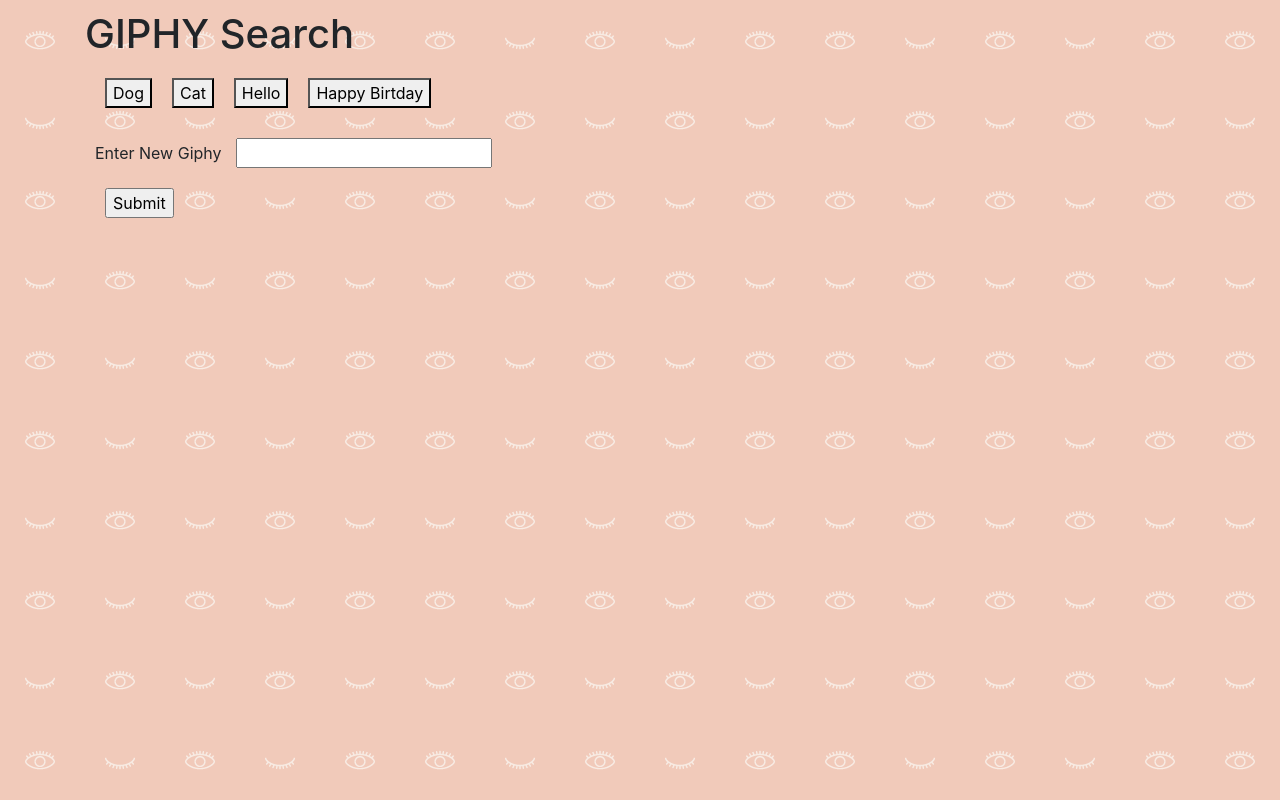
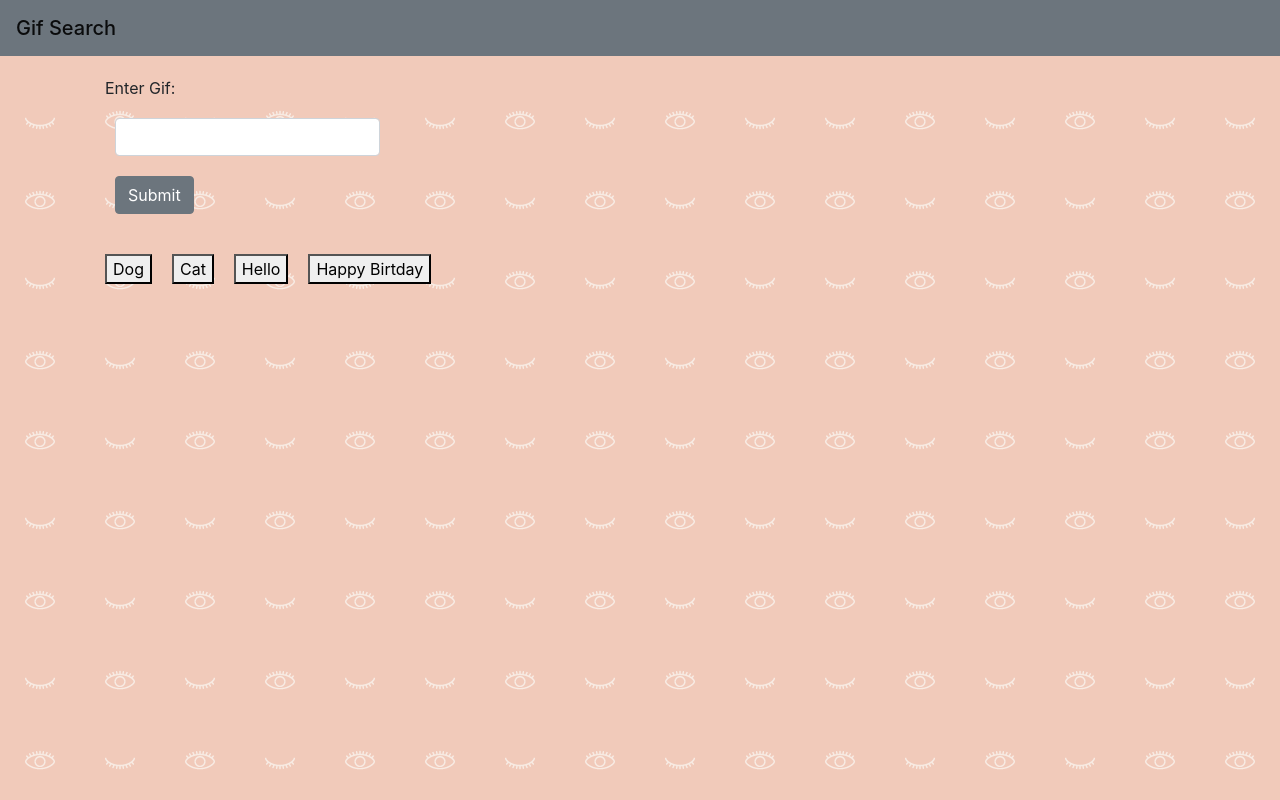
Before and after one commit to rhumel/Giphy-app, a plain HTML site: page index.html in a window 1280 px wide. Drawn offline with nearby package versions, Linux system fonts and the light colour scheme; a web font is replaced by a local one.

Commit message:
rearranged the html layout for better flow

```diff
--- a/index.html
+++ b/index.html
@@ -18,21 +18,29 @@
 
 
 <body>
+    <nav class="navbar navbar-light bg-secondary">
+        <span class="navbar-brand mb-0 h1">Gif Search</span>
+    </nav>
+    <div class="container">
 
-    <div class="container">
-        <h1>GIPHY Search</h1>
 
-         <!-- Rendered Buttons will go here  -->
-        <div id="buttons-view"></div>
 
-        <form id="gif-form">
-            <label for="gif-input">Enter New Giphy</label>
-            <input type="text" id="gif-input">
-            <br>
 
-            <!-- Button triggers new GIF to be added -->
-            <input id="add-gif" type="submit" value="Submit">
+        <form>
+            <div class="form-row">
+              <div class="col-md-3">
+                <label for="gif-input" class="bold">Enter Gif:</label>
+                <input type="text" class="form-control" id="gif-input">
+                 <!--Button triggers new GIF to be added-->
+                <input id="add-gif" type="submit" class="btn btn-secondary"  value="Submit">
+              </div>
+            </div>
+
         </form>
+
+          <!-- Rendered Buttons will go here  -->
+          <div id="buttons-view"></div>
+
 
          <!-- Gif images will get dumped here -->
          <div id="gif-view"></div>
```
